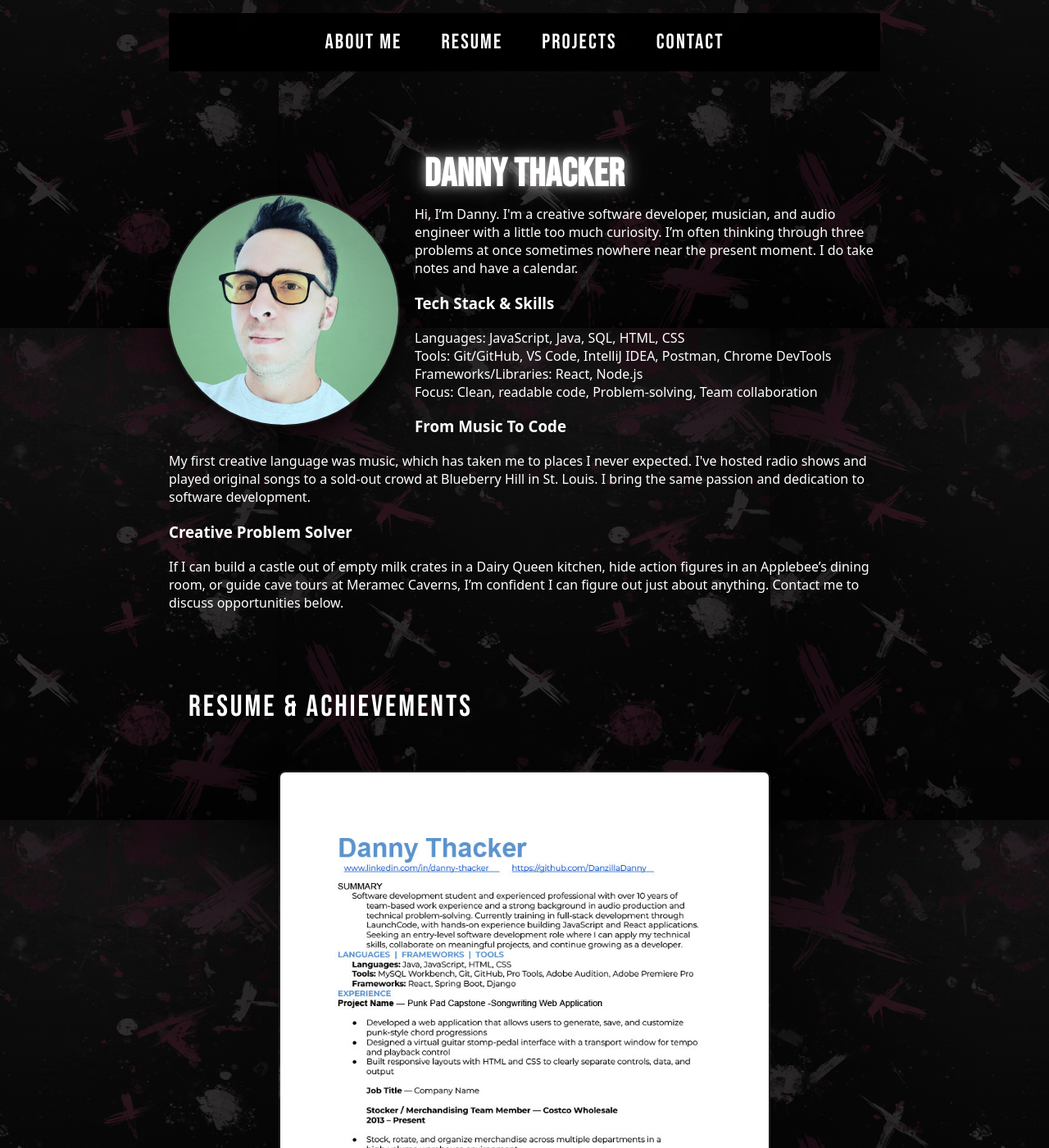
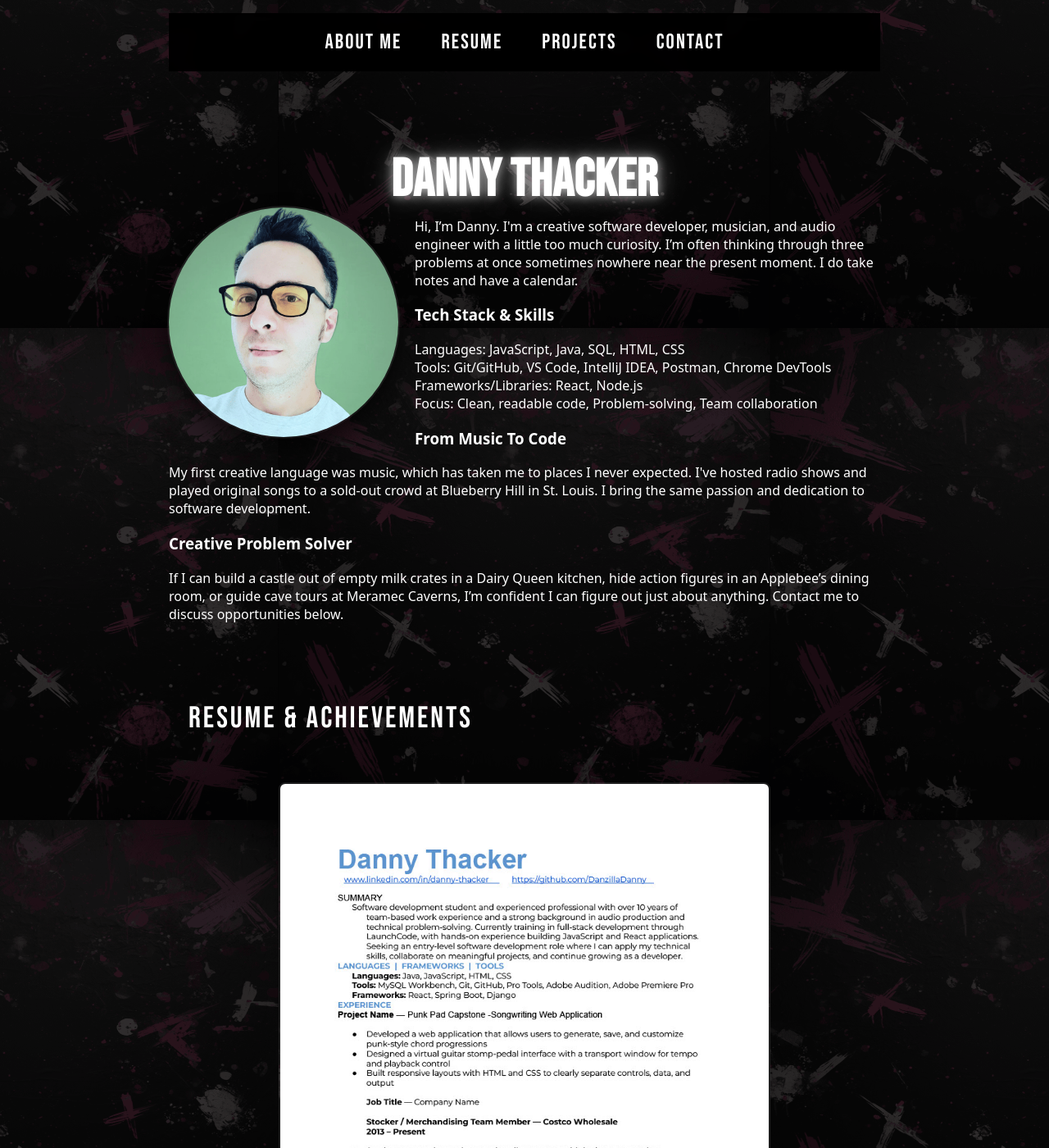
Before and after one commit to DanzillaDanny/DanzillaDanny.github.io, a Jekyll site: the page built from index.md, in a window 1280 px wide and 1400 px high. Shown: the whole window at 82% size. Built offline with Jekyll 4.4.1, drawn with Linux system fonts in a browser that asks for light colours.

Commit message:
text size h1

```diff
--- a/assets/index.css
+++ b/assets/index.css
@@ -165,7 +165,7 @@ body::before {
 
 .hero-text h1 {
   font-family: var(--display-font);
-  font-size: 48px;
+  font-size: 400%;
   text-align: center;
   margin: 0 auto;
   letter-spacing: 0.01em;
@@ -308,7 +308,7 @@ body::before {
 .footer-icon {
   width: 32px;
   height: 32px;
-  display: flex;
+  display: block;
 }
 
 @media (max-width: 768px) {
```
